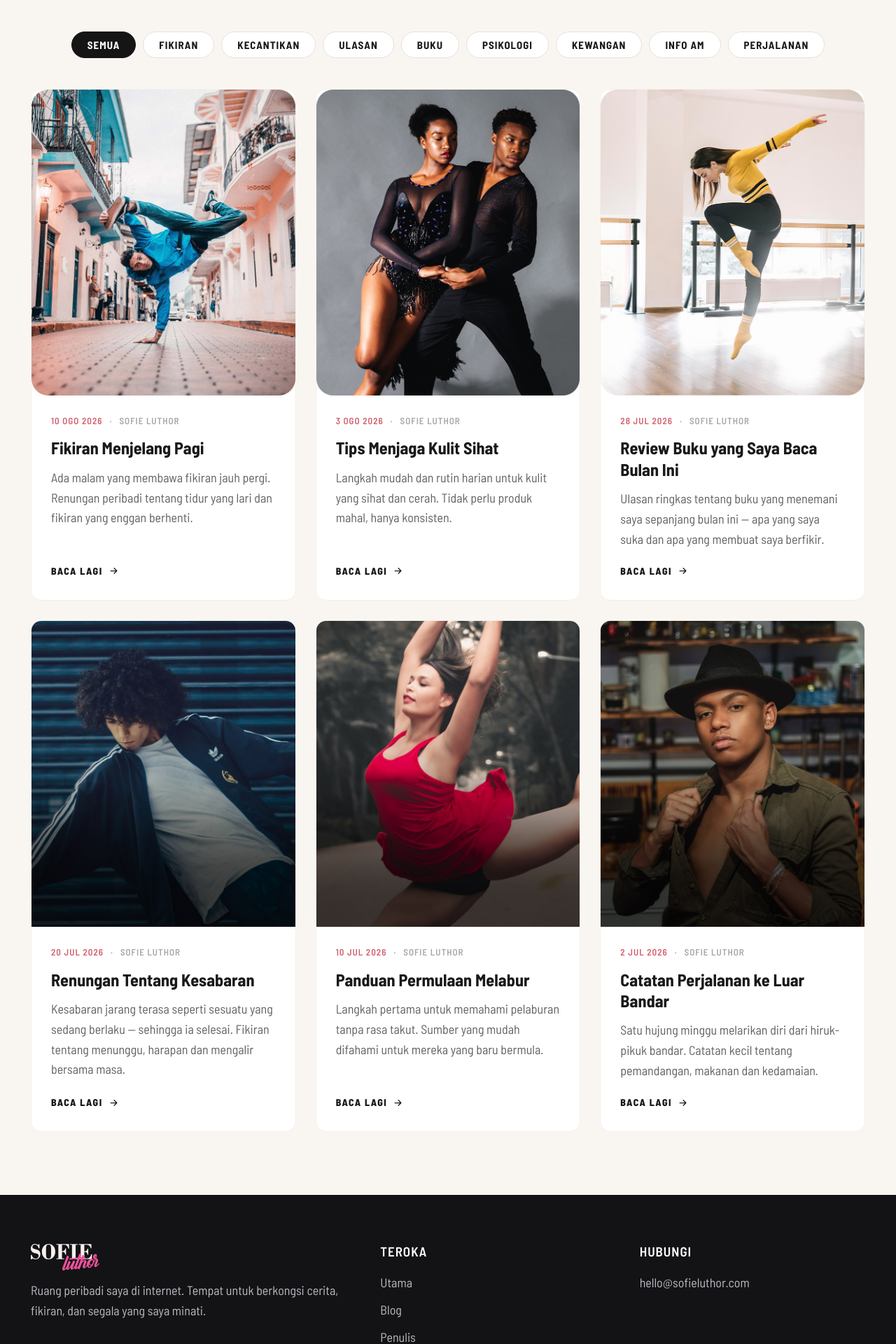
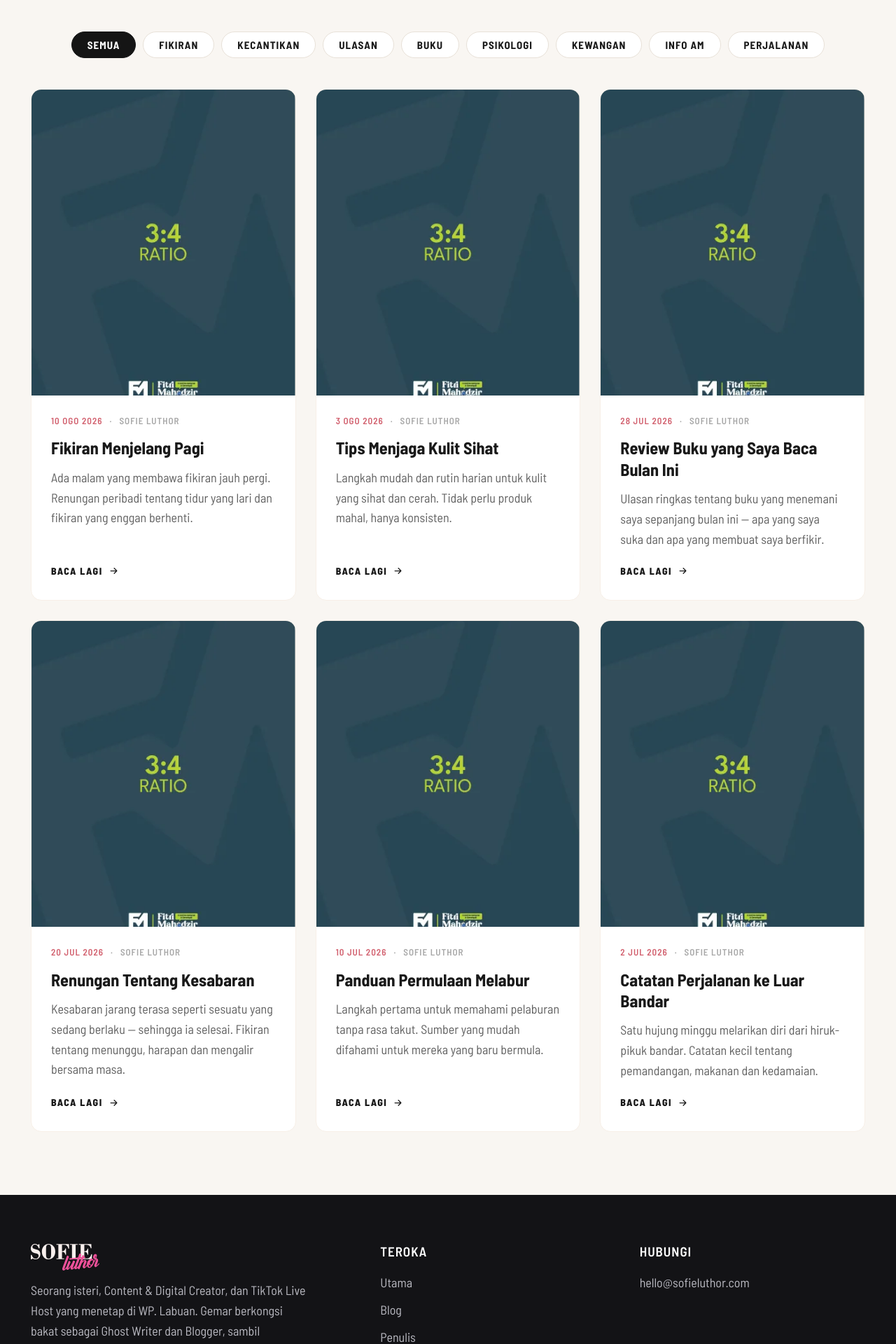
Before and after one commit to fitrimahadzir/sofie-luthor-blog, a React (Vite) app: page /blog in a window 1280 px wide. Shown: the part 680-2600 px from the top of the page at 70% size. Built offline with nearby package versions, Linux system fonts and the light colour scheme.

Commit message:
Update hero tagline, promo section background, footer copy and demo images

```diff
--- a/src/components/Footer.tsx
+++ b/src/components/Footer.tsx
@@ -12,7 +12,7 @@ export default function Footer() {
             <div className="footer__logo">
               <img src={siteConfig.footerLogo} alt={`${siteConfig.name} logo`} />
             </div>
-            <p>{siteConfig.footerDescription}</p>
+            <p className="footer__about">{siteConfig.footerDescription}</p>
           </div>
 
           <div>
@@ -48,7 +48,7 @@ export default function Footer() {
 
         <div className="footer__bottom">
           <span>
-            &copy; {year} {siteConfig.name} | Hak Cipta Terpelihara
+            <span className="text-pink-500">&copy;</span> {year} {siteConfig.name} | Hak Cipta Terpelihara
           </span>
           <span>
             Direka &amp; dibangunkan oleh{' '}
--- a/src/components/Newsletter.tsx
+++ b/src/components/Newsletter.tsx
@@ -12,7 +12,7 @@ export default function Newsletter() {
   }
 
   return (
-    <section className="section" style={{ paddingBottom: 0 }}>
+    <section className="section" style={{ paddingBottom: 90 }}>
       <div className="container">
         <div
           className="cta"
--- a/src/config/site.ts
+++ b/src/config/site.ts
@@ -8,7 +8,7 @@ export const siteConfig = {
   description:
     'Hai, saya Sofie. Ini blog peribadi saya — ruang untuk berkongsi cerita, fikiran, dan serba sedikit tentang kehidupan seharian.',
   footerDescription:
-    'Ruang peribadi saya di internet. Tempat untuk berkongsi cerita, fikiran, dan segala yang saya minati.',
+    'Seorang isteri, Content & Digital Creator, dan TikTok Live Host yang menetap di WP. Labuan. Gemar berkongsi bakat sebagai Ghost Writer dan Blogger, sambil meluangkan masa dengan minat mendalam terhadap dunia seni, penulisan jurnal, membaca, dan menyayangi haiwan.',
   email: 'hello@sofieluthor.com',
   socials: {
     twitter: '#',
--- a/src/data/demoPosts.ts
+++ b/src/data/demoPosts.ts
@@ -4,7 +4,7 @@ export const demoAuthors: Record<string, { name: string; bio: string; avatar: st
   sofie: {
     name: 'Sofie Luthor',
     bio: 'Penyelia blog ini. Sofie menulis tentang kehidupan, fikiran, dan segala yang menarik minatnya.',
-    avatar: '/images/danceschool2-testimonials1.jpg',
+    avatar: '/images/dp-sementara.jpg',
   },
 }
 
@@ -29,7 +29,7 @@ export const demoPosts: Post[] = [
 <p>Apabila akhirnya fajar tiba, kepala terasa lebih ringan. Dokumen, kerja, dan projek menanti, tetapi untuk seketika, kesunyian pagi terasa seperti hadiah.</p>`,
     date: '2026-08-10T06:00:00',
     author: 'sofie',
-    image: '/images/danceschool2-pic1.jpg',
+    image: '/images/3-4 ratio.webp',
     categories: ['Fikiran'],
   },
   {
@@ -52,7 +52,7 @@ export const demoPosts: Post[] = [
 <p>Cuba beri masa beberapa minggu sebelum menilai hasil. Konsistensi adalah kuncinya.</p>`,
     date: '2026-08-03T10:00:00',
     author: 'sofie',
-    image: '/images/danceschool2-pic3.jpg',
+    image: '/images/3-4 ratio.webp',
     categories: ['Kecantikan'],
   },
   {
@@ -74,7 +74,7 @@ export const demoPosts: Post[] = [
 <p>Secara keseluruhan, buku ini bernilai masa. Saya tidak sabar untuk berkongsi pilihan bulan hadapan.</p>`,
     date: '2026-07-28T09:00:00',
     author: 'sofie',
-    image: '/images/danceschool2-pic2.jpg',
+    image: '/images/3-4 ratio.webp',
     categories: ['Ulasan', 'Buku'],
   },
   {
@@ -96,7 +96,7 @@ export const demoPosts: Post[] = [
 <p>Jadi, jika hidup terasa perlahan ketika ini, ketahuilah anda bukan ketinggalan. Anda hanya dalam perjalanan.</p>`,
     date: '2026-07-20T14:00:00',
     author: 'sofie',
-    image: '/images/danceschool2-pic5.jpg',
+    image: '/images/3-4 ratio.webp',
     categories: ['Fikiran', 'Psikologi'],
   },
   {
@@ -119,7 +119,7 @@ export const demoPosts: Post[] = [
 <p>Semua pelaburan ada risikonya. Pastikan anda hanya melabur wang yang anda mampu biarkan untuk jangka masa panjang, dan dapatkan nasihat jika perlu.</p>`,
     date: '2026-07-10T11:00:00',
     author: 'sofie',
-    image: '/images/danceschool2-pic6.jpg',
+    image: '/images/3-4 ratio.webp',
     categories: ['Kewangan'],
   },
   {
@@ -142,7 +142,7 @@ export const demoPosts: Post[] = [
 <p>Kembali ke rumah membawa semangat yang diperbaharui. Kadang-kadang, rehat yang jauh sedikit adalah yang paling diperlukan.</p>`,
     date: '2026-07-02T13:00:00',
     author: 'sofie',
-    image: '/images/danceschool2-pic7.jpg',
+    image: '/images/3-4 ratio.webp',
     categories: ['Info Am', 'Perjalanan'],
   },
 ]
--- a/src/index.css
+++ b/src/index.css
@@ -1512,6 +1512,10 @@ button {
   font-size: 1rem;
 }
 
+.footer__about {
+  max-width: 400px;
+}
+
 .footer__logo {
   display: flex;
   align-items: center;
@@ -1552,6 +1556,10 @@ button {
 }
 
 .footer__bottom a {
+  color: var(--accent);
+}
+
+.footer__bottom span:first-child {
   color: var(--accent);
 }
 
--- a/src/pages/HomePage.tsx
+++ b/src/pages/HomePage.tsx
@@ -7,14 +7,13 @@ import { siteConfig } from '../config/site'
 
 export default function HomePage() {
   const { posts, loading } = usePosts('all', 1)
-  const [featured, ...recent] = posts
 
   return (
     <>
       <section className="hero">
         <div className="container">
           <div className="hero__inner">
-            <span className="hero__tag">Selamat datang ke {siteConfig.name}</span>
+            <span className="hero__tag">Selamat datang ke Sofie Luthor Blog</span>
             <h1>{siteConfig.heroTitle}</h1>
             <div className="hero__script">{siteConfig.heroScript}</div>
             <p>{siteConfig.description}</p>
@@ -33,7 +32,7 @@ export default function HomePage() {
         </div>
       </section>
 
-      <section className="section" style={{ paddingTop: 0 }}>
+      <section className="section section--soft" style={{ paddingTop: 0 }}>
         <div className="container">
           <div className="promo-strip">
             <Link
@@ -90,34 +89,10 @@ export default function HomePage() {
             description="Kisah, fikiran dan idea terbaru saya — ditulis khas untuk anda."
           />
 
-          {loading ? (
-            <div className="loading">Memuatkan artikel&hellip;</div>
-          ) : featured ? (
-            <div className="featured-post">
-              <div className="featured-post__media">
-                <Link to={`/blog/${featured.slug}`} aria-label={featured.title}>
-                  <img src={featured.image} alt={featured.title} />
-                </Link>
-              </div>
-              <div className="featured-post__body">
-                <span className="chip featured-post__tag">
-                  {featured.categories[0]}
-                </span>
-                <h2>
-                  <Link to={`/blog/${featured.slug}`}>{featured.title}</Link>
-                </h2>
-                <p>{featured.excerpt}</p>
-                <div>
-                  <Link to={`/blog/${featured.slug}`} className="button button--dark button--sm">
-                    Baca artikel
-                  </Link>
-                </div>
-              </div>
-            </div>
-          ) : null}
+          {loading ? <div className="loading">Memuatkan artikel&hellip;</div> : null}
 
           <div className="post-grid">
-            {recent.slice(0, 3).map((post) => (
+            {posts.slice(0, 3).map((post) => (
               <PostCard key={post.id} post={post} />
             ))}
           </div>
```
Also changed, not shown: public/images/3-4 ratio.webp (added), public/images/dp-sementara.jpg (added).
